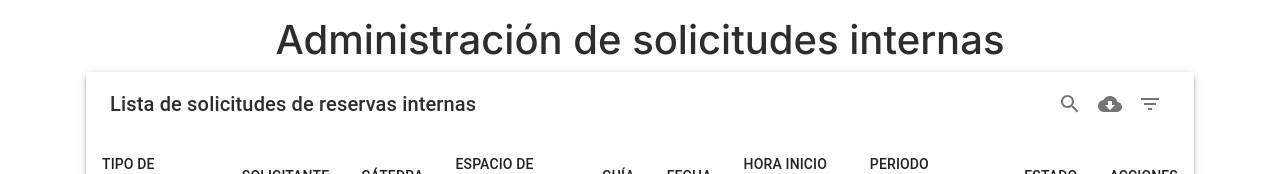
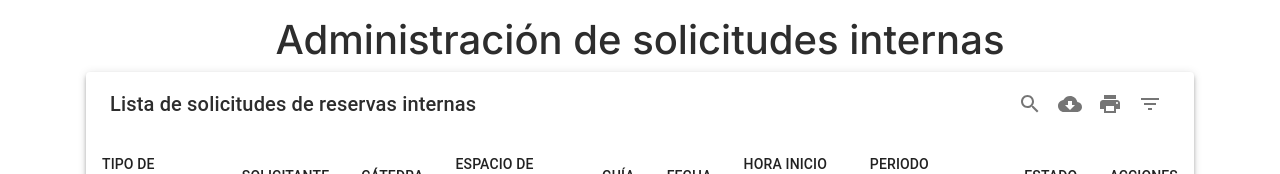
Before and after one commit to AndryAmagua/tecnologia-enfermeria, a Next.js app: page /reservas/internas in a window 1280 px wide. Shown: the top 174 px of the page. Built offline with nearby package versions, Linux system fonts and the light colour scheme; no server answers.

Commit message:
arreglo tablas

```diff
--- a/components/tables/LaboratorioTable.jsx
+++ b/components/tables/LaboratorioTable.jsx
@@ -21,7 +21,6 @@ function LaboratorioTable({ data, onEdit, onDelete }) {
             name: 'actions',
             label: "ACCIONES",
             options: {
-                sort: false,
                 customBodyRender: (value, tableMeta) => {
                     return (
                         <>
@@ -53,6 +52,7 @@ function LaboratorioTable({ data, onEdit, onDelete }) {
         filter: false,
         print: false,
         search: false,
+        sort:false,
         viewColumns: false,
         selectableRows: 'none',
         rowsPerPage: 5,
--- a/components/tables/ReservasTable.jsx
+++ b/components/tables/ReservasTable.jsx
@@ -9,12 +9,52 @@ function ReservasTable({ data, onEdit }) {
             label: "TIPO DE SOLICITUD",
         },
         {
+            name: 'MOT_DESCRIPCION',
+            label: "MOTIVO DE RESERVA",
+            options: {
+                filter: false,
+                display: false
+            }
+        },
+        {
             name: 'SOL_SOLICITANTE',
             label: "SOLICITANTE",
         },
         {
             name: 'CAT_NOMBRE',
             label: "CÁTEDRA",
+        },
+        {
+            name: 'CAR_NOMBRE',
+            label: "CARRERA",
+            options: {
+                filter: false,
+                display: false
+            }
+        },
+        {
+            name: 'NIV_NOMBRE',
+            label: "NIVEL",
+            options: {
+                filter: false,
+                display: false
+            }
+        },
+        {
+            name: 'PAR_NOMBRE',
+            label: "PARALELO",
+            options: {
+                filter: false,
+                display: false
+            }
+        },
+        {
+            name: 'SOL_ESTUDIANTES',
+            label: "CANTIDAD DE ESTUDIANTES",
+            options: {
+                filter: false,
+                display: false
+            }
         },
         {
             name: 'LAB_NOMBRE',
@@ -29,9 +69,26 @@ function ReservasTable({ data, onEdit }) {
             label: "FECHA",
         },
         {
+            name: 'SOL_HORA_INGRESO',
+            label: "HORA ENTRADA",
+            options:{
+                filter: false,
+                display: false
+            }
+        },
+        {
+            name: 'SOL_HORA_SALIDA',
+            label: "HORA SALIDA",
+            options:{
+                filter: false,
+                display: false
+            }
+        },
+        {
             name: 'horario',
             label: "HORA INICIO Y FIN",
             options: {
+                download: false,
                 filter: false,
                 customBodyRender: (value, tableMeta) => {
                     const dataIndex = tableMeta.rowIndex
@@ -60,6 +117,7 @@ function ReservasTable({ data, onEdit }) {
             label: "ACCIONES",
             options: {
                 filter: false,
+                download: false,
                 customBodyRender: (value, tableMeta) => {
                     return (
                         <>
@@ -80,7 +138,6 @@ function ReservasTable({ data, onEdit }) {
     const options = {
         filterType: 'dropdown',
         responsive: "vertical",
-        print: false,
         sort: false,
         viewColumns: false,
         selectableRows: 'none',
```
Also changed, not shown: components/tables/ReservasExternasTable.jsx (+59 -1 lines).
